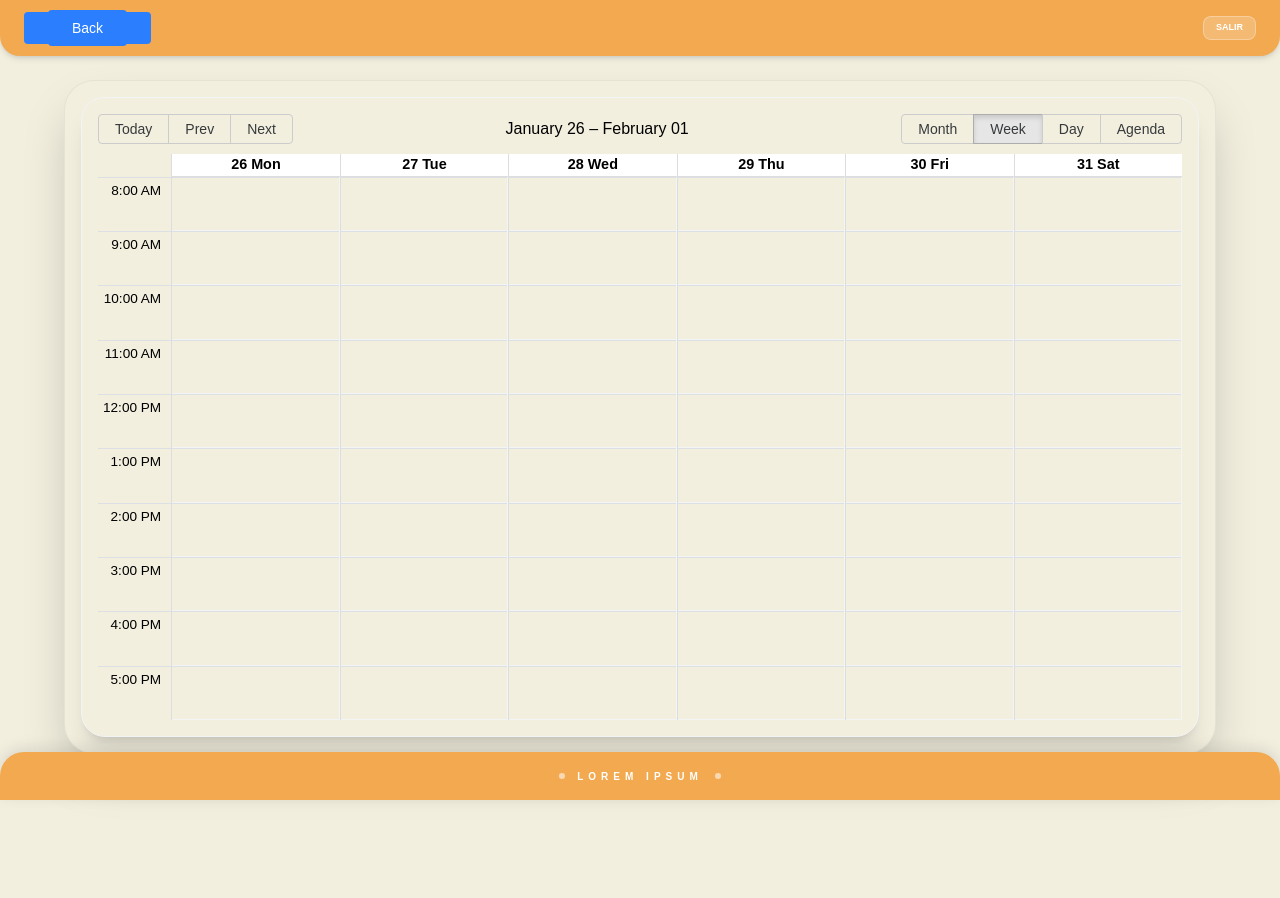
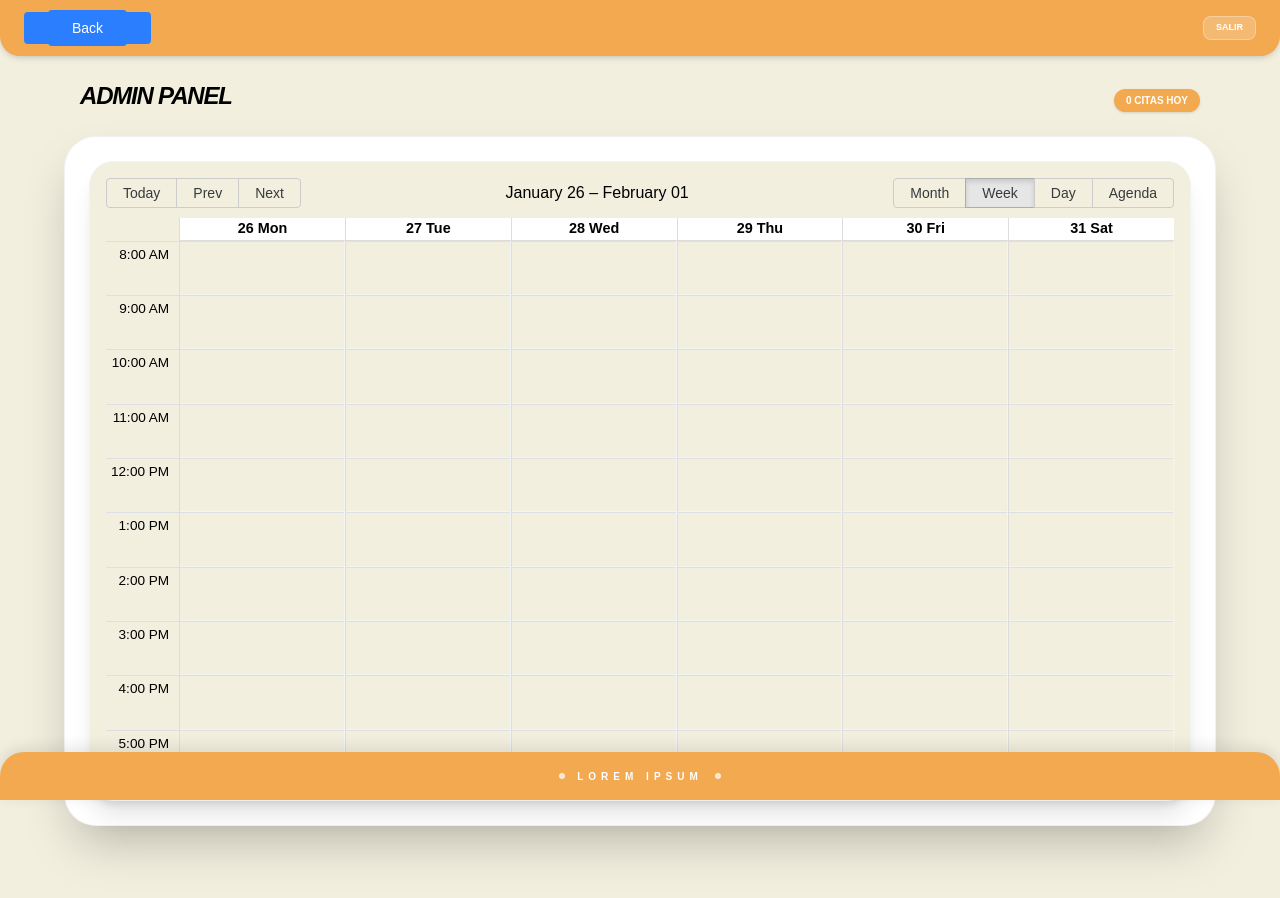
Before and after one commit to SmatamorosN04/scheduling_APP, a Next.js app: page /admin/dashboard in a window 1280 px wide. Shown: the top 898 px of the page. Before the commit the page ends 834 px from the top, so only its background shows below. Built offline with nearby package versions, Linux system fonts and the light colour scheme; no server answers; the database is empty.

Commit message:
Issues of Dashboard solved

```diff
--- a/app/admin/dashboard/page.tsx
+++ b/app/admin/dashboard/page.tsx
@@ -1,21 +1,22 @@
-import clientPromise from "@/lib/mongodb";
+'use client';
+
+import { useEffect, useState } from "react";
+import { getAppointments } from "@/lib/actions";
 import ArielCalendar from "@/app/components/Calendar/calendar";
 import Header from "@/app/components/header/header";
 import Footer from "@/app/components/footer/footer";
-export const dynamic = 'force-dynamic';
-export const revalidate = 0;
 
-export default async function DashBoard() {
-    let events: any[] = [];
+export default function DashBoard() {
+    const [events, setEvents] = useState<any[]>([]);
+    const [loading, setLoading] = useState(true);
 
+    useEffect(() => {
+        async function fetchEvents() {
             try {
-        const client = await clientPromise;
-        const db = client.db("scheduling_App");
+                const data = await getAppointments();
 
-        const rawEvents = await db.collection('appointments').find({}).toArray();
-
-        events = rawEvents.map((ev: any) => {
-
+                if (Array.isArray(data)) {
+                    const formattedEvents = data.map((ev: any) => {
                         const startDate = new Date(ev.timestamp_start);
 
                         const [fHour, fMin] = ev.finish.split(':');
@@ -24,17 +25,25 @@ export default async function DashBoard() {
 
                         return {
                             id: ev._id.toString(),
-                title: ev.title || "Mantenimiento",
+                            title: ev.title || "Service",
                             start: startDate,
                             end: endDate,
                             clientName: ev.clientName,
-                direction: ev.direction,
-                color_hex: ev.title === 'maintenance' ? '#F28D35' : '#00C0E8',
+                            resource: {
+                                color_hex: ev.title === 'Instalation' ? '#F28D35' : '#00C0E8',
+                            }
                         };
                     });
+                    setEvents(formattedEvents);
+                }
             } catch (error) {
-        console.error('Error cargando eventos:', error);
+                console.error("Error cargando eventos:", error);
+            } finally {
+                setLoading(false);
             }
+        }
+        fetchEvents();
+    }, []);
 
     return (
         <div className="flex flex-col min-h-screen bg-[#F2EFDF] relative">
@@ -42,8 +51,26 @@ export default async function DashBoard() {
 
             <main className="flex-grow pt-20 pb-20 px-4 flex flex-col items-center">
                 <div className="w-full max-w-6xl">
-                    <div className="bg-[#F2EFDF] p-4 rounded-[30px] shadow-2xl border border-black/5">
+                    <div className="mb-6 flex justify-between items-end px-4">
+                        <h2 className="text-2xl font-black uppercase tracking-tighter italic">Admin Panel</h2>
+                        {!loading && (
+                            <span className="text-[10px] font-bold bg-[#F2A950] text-white px-3 py-1 rounded-full uppercase shadow-sm">
+                                {events.length} Citas hoy
+                            </span>
+                        )}
+                    </div>
+
+                    <div className="bg-white p-2 md:p-6 rounded-[32px] shadow-2xl border border-black/5 min-h-[500px] flex items-center justify-center">
+                        {loading ? (
+                            <div className="flex flex-col items-center gap-2">
+                                <div className="w-8 h-8 border-4 border-[#F2A950] border-t-transparent rounded-full animate-spin"></div>
+                                <p className="text-[10px] font-black uppercase tracking-widest text-gray-400">Actualizando Agenda...</p>
+                            </div>
+                        ) : (
+                            <div className="w-full h-full">
                                 <ArielCalendar events={events} isClientView={false} />
+                            </div>
+                        )}
                     </div>
                 </div>
             </main>
```
Lines whose indentation alone changed are shown as unchanged.
